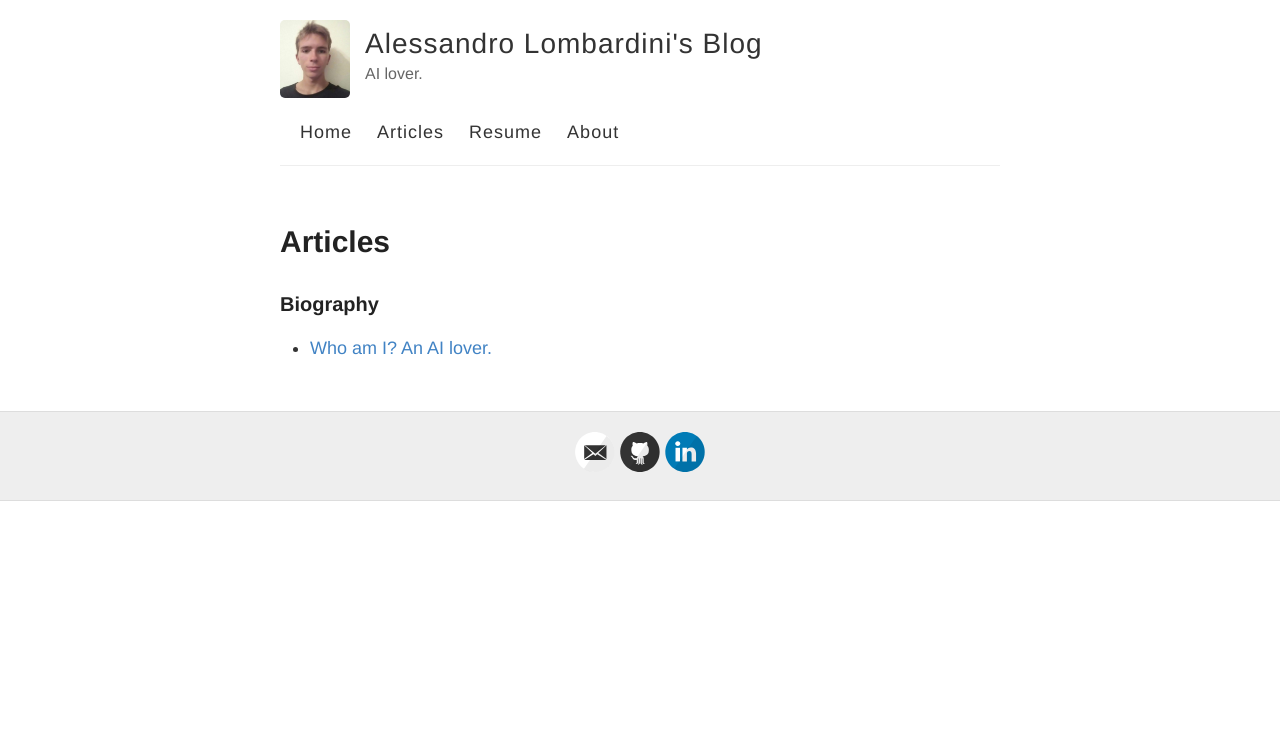
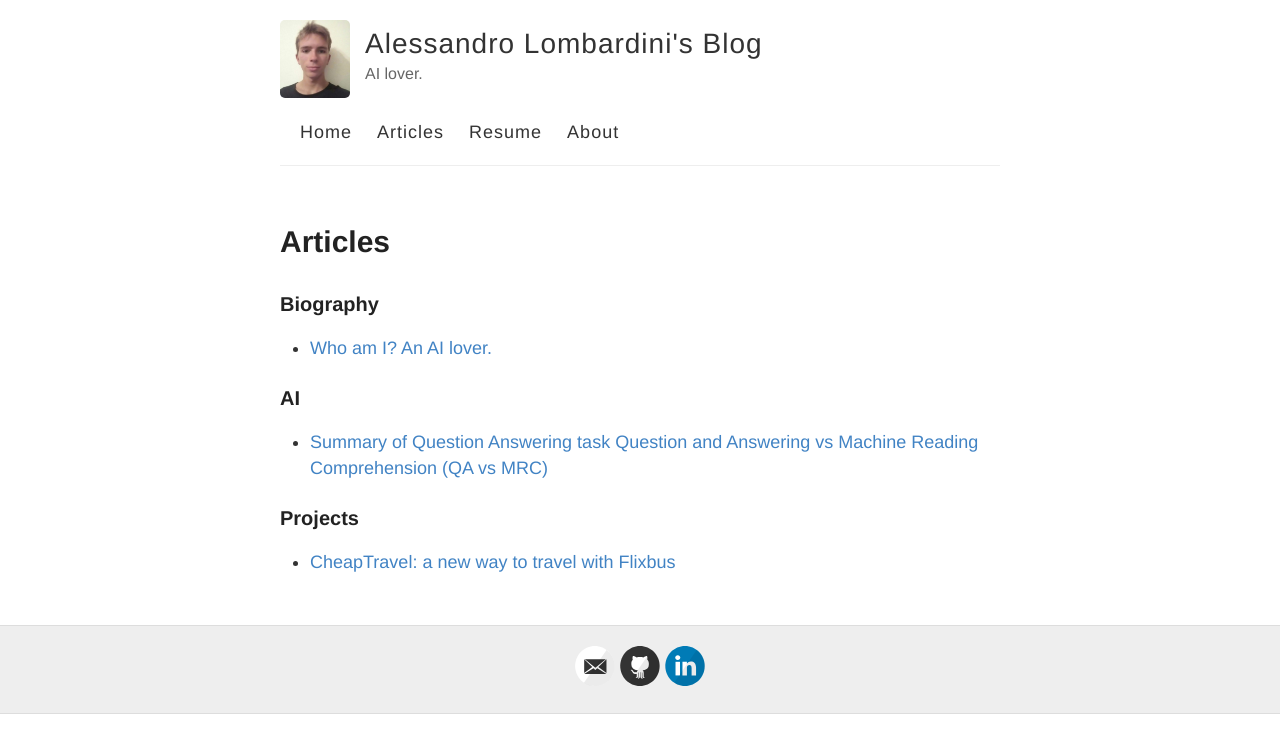
Before and after one commit to alessandrolombardini/alessandrolombardini.github.io, a Jekyll site: the page built from articles.html, in a window 1280 px wide. Shown: the top 753 px of the page. Built offline with Jekyll 4.4.1, drawn with Linux system fonts in a browser that asks for light colours.

Commit message:
Update articles.html

```diff
--- a/articles.html
+++ b/articles.html
@@ -19,3 +19,30 @@
     </article>
     {% endfor %}
 </div>
+
+
+<h3>AI</h2>
+
+<div class="">
+    <article class="">
+        <ul>
+            <li>
+                <a href="https://alessandro-lombardini.medium.com/summary-of-question-and-answering-task-889d5cf70017" class="read-more">Summary of Question Answering task</a>
+                <a href="https://alessandro-lombardini.medium.com/question-and-answering-vs-machine-reading-comprehension-qa-vs-mrc-acf599536fe1" class="read-more">Question and Answering vs Machine Reading Comprehension (QA vs MRC)</a>
+            </li>
+        </ul>
+    </article>
+</div>
+
+
+<h3>Projects</h2>
+
+<div class="">
+    <article class="">
+        <ul>
+            <li>
+                <a href="https://alessandro-lombardini.medium.com/cheaptravel-a-new-way-to-travel-with-flixbus-dfea5f433808" class="read-more">CheapTravel: a new way to travel with Flixbus</a>
+            </li>
+        </ul>
+    </article>
+</div>
```
